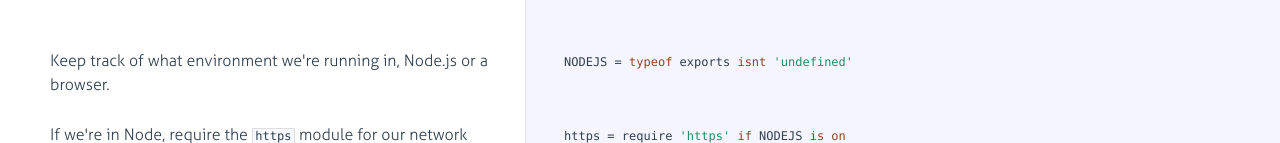
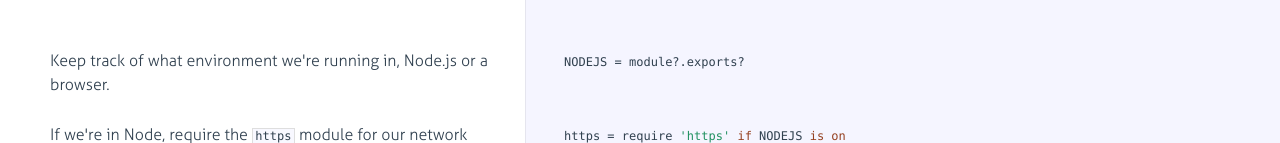
Before and after one commit to evansolomon/kissmetrics-js, a plain HTML site: page index.html in a window 1280 px wide. Shown: the part 139-282 px from the top of the page. Drawn offline with Linux system fonts and the light colour scheme.

Commit message:
Updating docs

```diff
--- a/index.html
+++ b/index.html
@@ -66,7 +66,7 @@
 
             </div>
 
-            <div class="content"><div class='highlight'><pre>NODEJS = <span class="keyword">typeof</span> exports <span class="keyword">isnt</span> <span class="string">'undefined'</span></pre></div></div>
+            <div class="content"><div class='highlight'><pre>NODEJS = module?.exports?</pre></div></div>
 
         </li>
 
```
Also changed, not shown: kissmetrics.html (+1 -1 lines).
